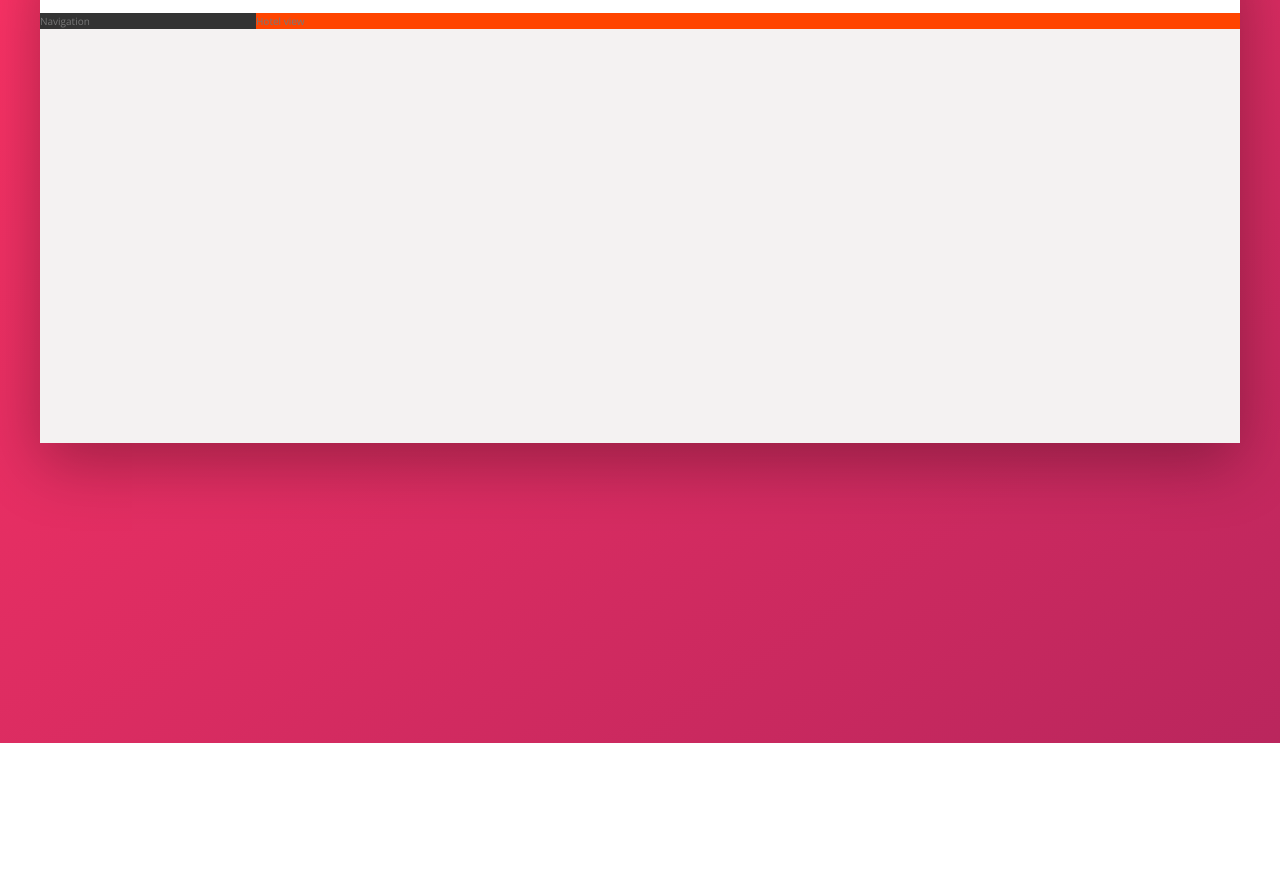
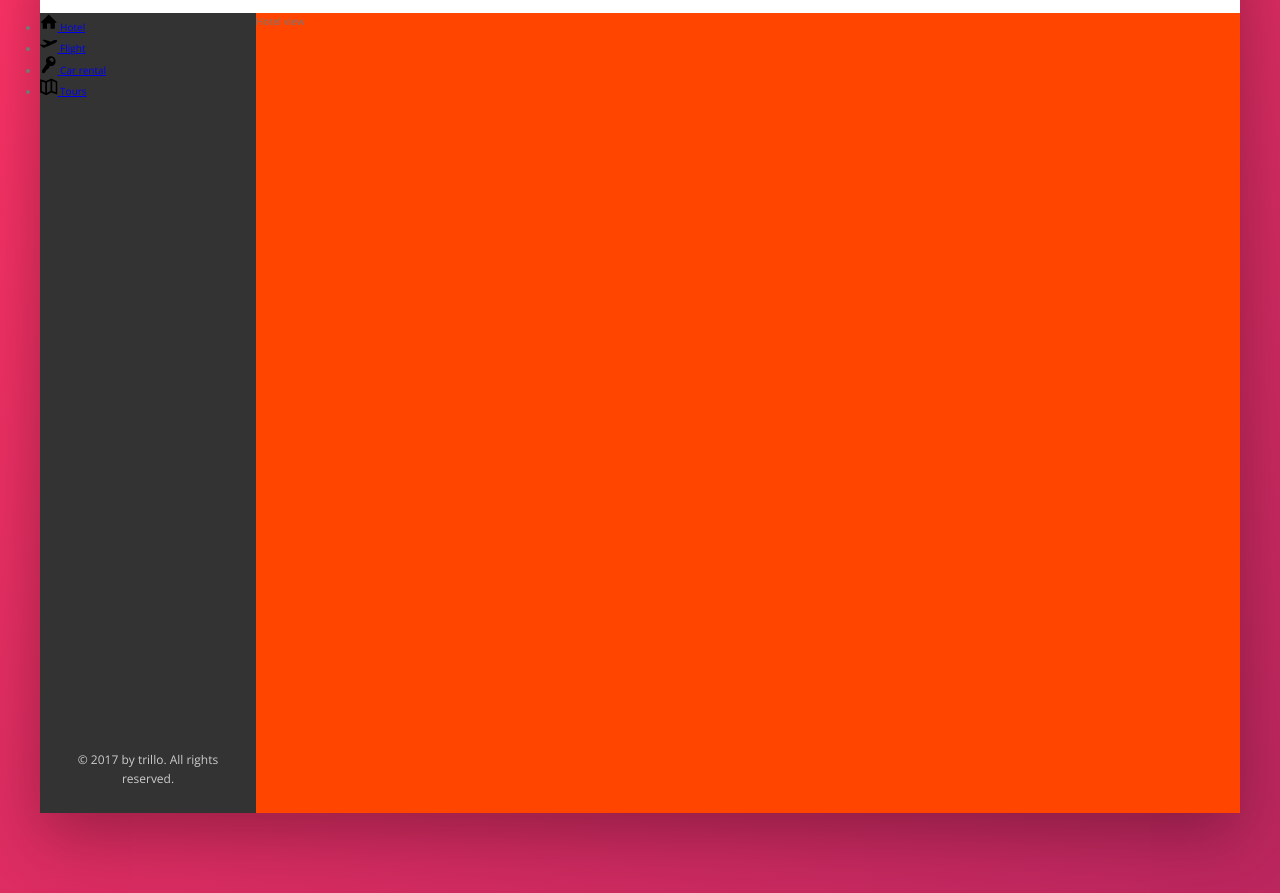
Before and after one commit to rmacca1511/trillo-project-training, a website: page index.html in a window 1280 px wide. Shown: the part 137-1030 px from the top of the page. Before the commit the page ends 880 px from the top, so only its background shows below. Drawn offline with nearby package versions, Linux system fonts and the light colour scheme.

Commit message:
Building the navigation - 1 of 2

```diff
--- a/index.html
+++ b/index.html
@@ -45,7 +45,43 @@
             </header>
             <div class="content">
                 <nav class="sidebar">
-                    Navigation
+                    <ul class="side-nav">
+                        <li class="side-nav__item">
+                            <a href="#" class="side-nav__link">
+                                <svg class="side-nav__icon">
+                                    <use xlink:href="img/sprite.svg#icon-home"></use>
+                                </svg>
+                                <span>Hotel</span>
+                            </a>
+                        </li>
+                        <li class="side-nav__item">
+                                <a href="#" class="side-nav__link">
+                                    <svg class="side-nav__icon">
+                                        <use xlink:href="img/sprite.svg#icon-aircraft-take-off"></use>
+                                    </svg>
+                                    <span>Flight</span>
+                                </a>
+                        </li>
+                        <li class="side-nav__item">
+                                <a href="#" class="side-nav__link">
+                                    <svg class="side-nav__icon">
+                                        <use xlink:href="img/sprite.svg#icon-key"></use>
+                                    </svg>
+                                    <span>Car rental</span>
+                                </a>
+                        </li>
+                        <li class="side-nav__item">
+                                <a href="#" class="side-nav__link">
+                                    <svg class="side-nav__icon">
+                                        <use xlink:href="img/sprite.svg#icon-map"></use>
+                                    </svg>
+                                    <span>Tours</span>
+                                </a>
+                        </li>
+                    </ul>
+                    <div class="legal">
+                        &copy; 2017 by trillo. All rights reserved.
+                    </div>
                 </nav>
                 <main class="hotel-view">
                     Hotel view
--- a/sass/_components.scss
+++ b/sass/_components.scss
@@ -66,6 +66,7 @@
 
 /////////////////////////////////////////////////////////
 // USER NAVIGATION
+
 .user-nav {
     align-self: stretch;
 
@@ -127,3 +128,33 @@
 
     }
 }
+
+
+/////////////////////////////////////////////////////////
+// SIDE NAVIGATION
+
+.side-nav {
+    &__item {
+
+    }
+
+    &__link {
+
+    }
+
+    &__icon {
+        width: 1.75rem;
+        height: 1.75rem;
+    }
+}
+
+
+/////////////////////////////////////////////////////////
+// LEGAL TEXT
+
+.legal {
+    font-size: 1.2rem;
+    color: var(--color-grey-light-4);
+    text-align: center;
+    padding: 2.5rem;
+}
--- a/sass/_layout.scss
+++ b/sass/_layout.scss
@@ -26,11 +26,18 @@
     background-color: var(--color-grey-dark-1);
 
     flex: 0 0 18%;
+
+    display: flex;
+    flex-direction: column;
+    justify-content: space-between;
 }
 
 .hotel-view {
     background-color: #fff;
+
+    // Test
     background-color: orangered;
+    height: 80rem;
 
     flex: 1;
 }
```
Also changed, not shown: css/style.css.
